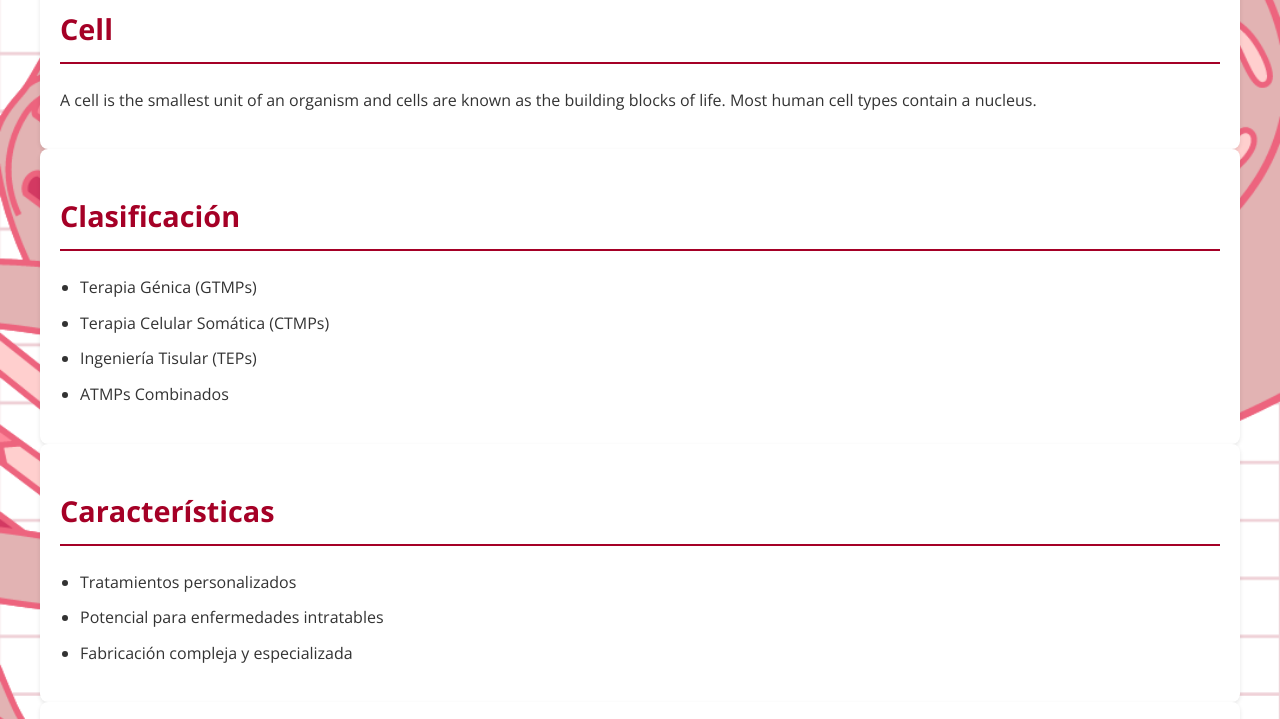
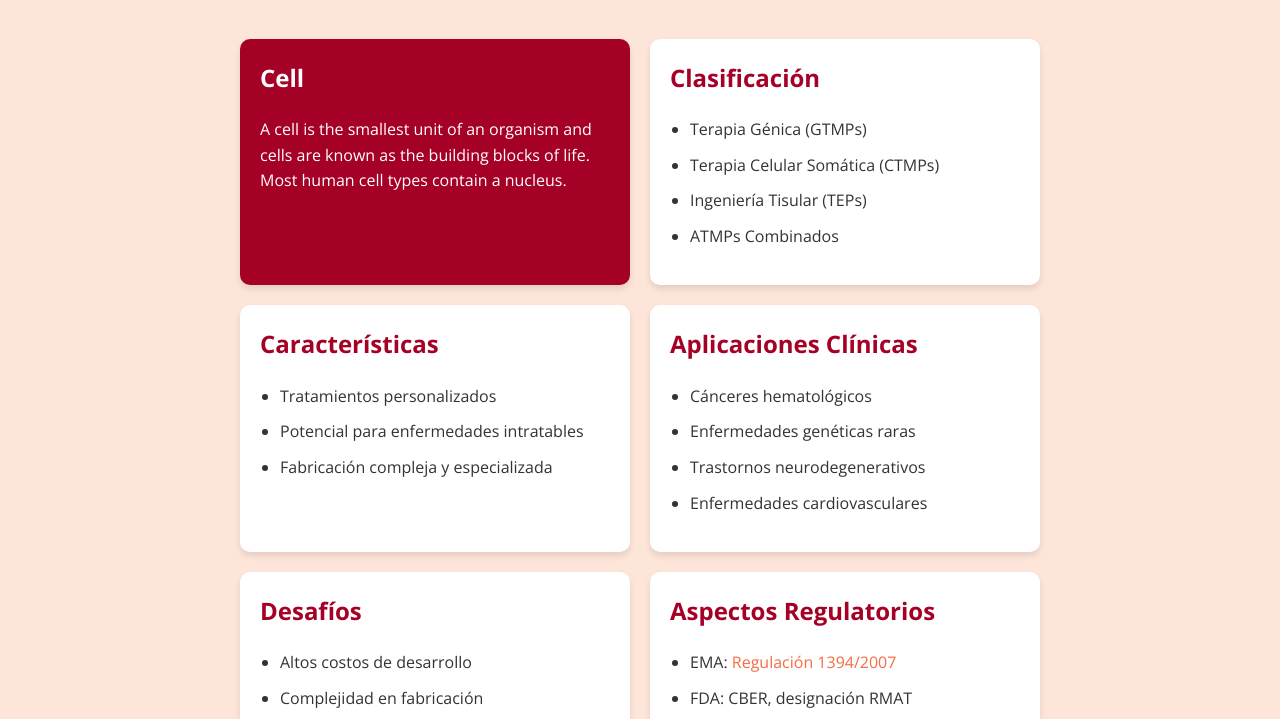
Before and after one commit to Danna98/Terapiasavanzadas, a plain HTML site: page index.html in a window 1280 px wide. Shown: the part 122-841 px from the top of the page. Drawn offline with nearby package versions, Linux system fonts and the light colour scheme.

Commit message:
Update styles.css

```diff
--- a/styles.css
+++ b/styles.css
@@ -1,8 +1,7 @@
 :root {
     --primary-color: #A50026;
     --secondary-color: #F46D43;
-    --tertiary-color: #FDAE61;
-    --background-color: #FFFFFF;
+    --background-color: #FEE5D9;
     --text-color: #333333;
 }
 
@@ -12,68 +11,42 @@ body {
     color: var(--text-color);
     line-height: 1.6;
     margin: 0;
-    padding: 0;
-    background-image: url('background.jpg.png');
-    background-size: cover;
-    background-attachment: fixed;
+    padding: 20px;
 }
 
 .container {
-    max-width: 1200px;
+    max-width: 800px;
     margin: 0 auto;
-    padding: 20px;
-}
-
-header {
-    background-color: var(--primary-color);
-    color: white;
-    text-align: center;
-    padding: 20px 0;
+    display: grid;
+    grid-template-columns: repeat(auto-fit, minmax(300px, 1fr));
+    gap: 20px;
 }
 
 h1 {
+    color: var(--primary-color);
+    text-align: center;
+    grid-column: 1 / -1;
     font-size: 2.5em;
-    margin: 0;
-}
-
-.section {
-    background-color: rgba(249, 249, 249, 0.9);
-    border-radius: 8px;
-    box-shadow: 0 2px 4px rgba(0,0,0,0.1);
     margin-bottom: 30px;
-    padding: 25px;
-    transition: all 0.3s ease;
-}
-
-h2 {
-    color: var(--primary-color);
-    border-bottom: 2px solid var(--primary-color);
-    padding-bottom: 10px;
-    font-size: 1.8em;
-}
-
-.grid {
-    display: grid;
-    grid-template-columns: repeat(auto-fit, minmax(250px, 1fr));
-    gap: 25px;
 }
 
 .card {
-    background-color: white;
-    border-radius: 8px;
-    box-shadow: 0 2px 4px rgba(0,0,0,0.1);
+    background-color: #FFFFFF;
+    border-radius: 10px;
+    box-shadow: 0 4px 6px rgba(0,0,0,0.1);
     padding: 20px;
     transition: all 0.3s ease;
 }
 
 .card:hover {
-    box-shadow: 0 4px 8px rgba(0,0,0,0.2);
+    transform: translateY(-5px);
+    box-shadow: 0 6px 12px rgba(0,0,0,0.15);
 }
 
-h3 {
-    color: var(--secondary-color);
+h2 {
+    color: var(--primary-color);
     margin-top: 0;
-    font-size: 1.4em;
+    font-size: 1.5em;
 }
 
 ul {
@@ -84,15 +57,37 @@ li {
     margin-bottom: 10px;
 }
 
-.card-image {
-    width: 100%;
-    height: auto;
-    border-radius: 8px;
-    margin-bottom: 15px;
+a {
+    color: var(--secondary-color);
+    text-decoration: none;
+    transition: color 0.3s ease;
 }
 
-@media (max-width: 768px) {
-    .grid {
+a:hover {
+    color: var(--primary-color);
+    text-decoration: underline;
+}
+
+#cell {
+    background-color: var(--primary-color);
+    color: white;
+}
+
+#cell h2 {
+    color: white;
+}
+
+@keyframes fadeIn {
+    from { opacity: 0; transform: translateY(20px); }
+    to { opacity: 1; transform: translateY(0); }
+}
+
+.card {
+    animation: fadeIn 0.5s ease-out forwards;
+}
+
+@media (max-width: 600px) {
+    .container {
         grid-template-columns: 1fr;
     }
 }
```
